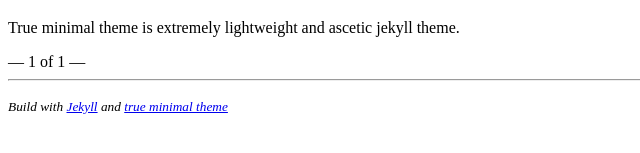
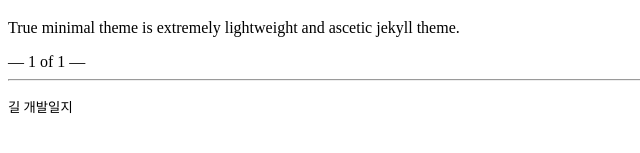
Before and after one commit to tkdrlf159/tkdrlf159.github.io, a Jekyll site: the page built from index.html, in a window 1280 px wide. Shown: the part 156-309 px from the top of the page, without its empty margins (0-640 px from the left). Built offline with Jekyll 4.4.1, drawn with Linux system fonts in a browser that asks for light colours; the list of posts is cut into pages by our own code.

Commit message:
Update default.html

```diff
--- a/_layouts/default.html
+++ b/_layouts/default.html
@@ -24,6 +24,6 @@
 
     {{ content }}
 <hr>
-    <p><small> <i>Build with <a href="https://jekyllrb.com/">Jekyll</a> and  <a href="https://github.com/cyevgeniy/jekyll-true-minimal/">true minimal theme</a></i> </small></p>
+    <p><small>길 개발일지 </small></p>
 </body>
 </html>
```
